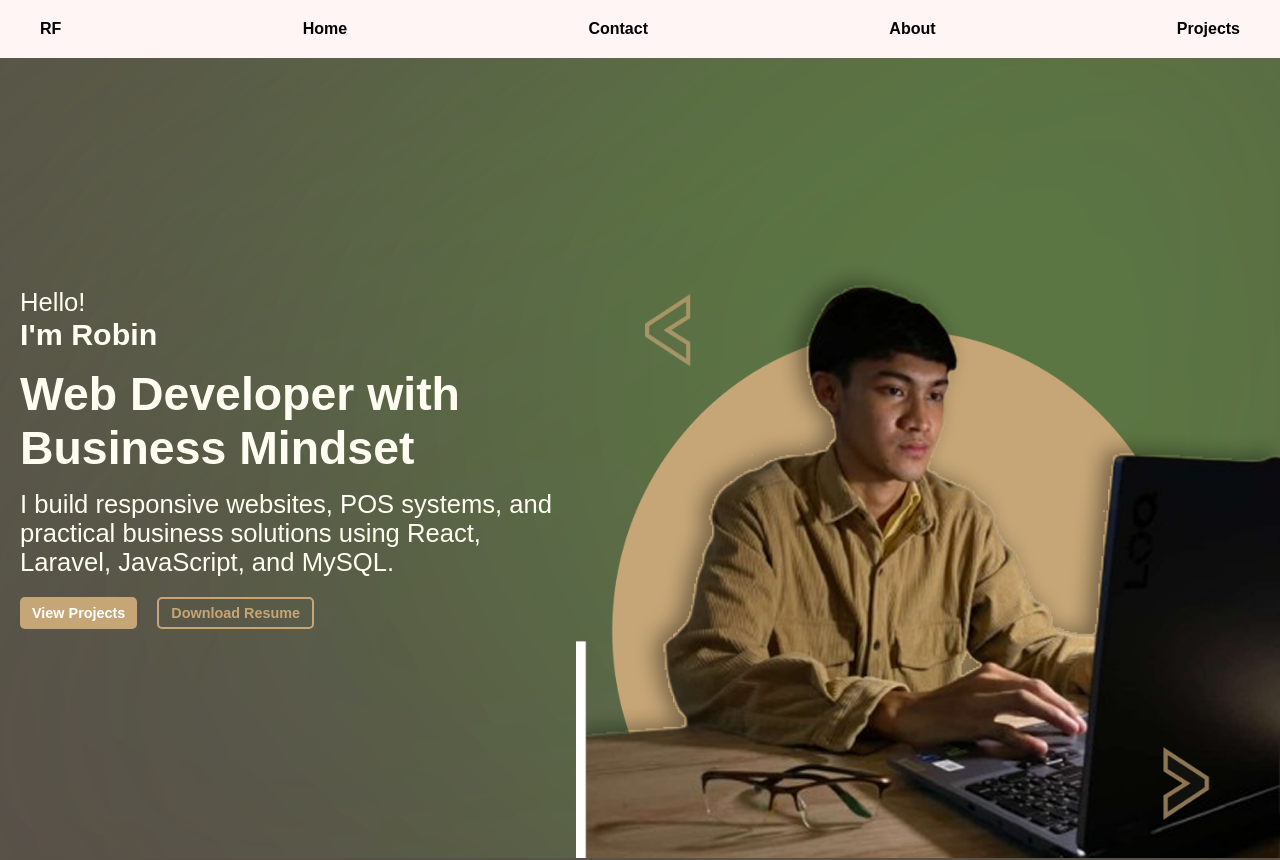
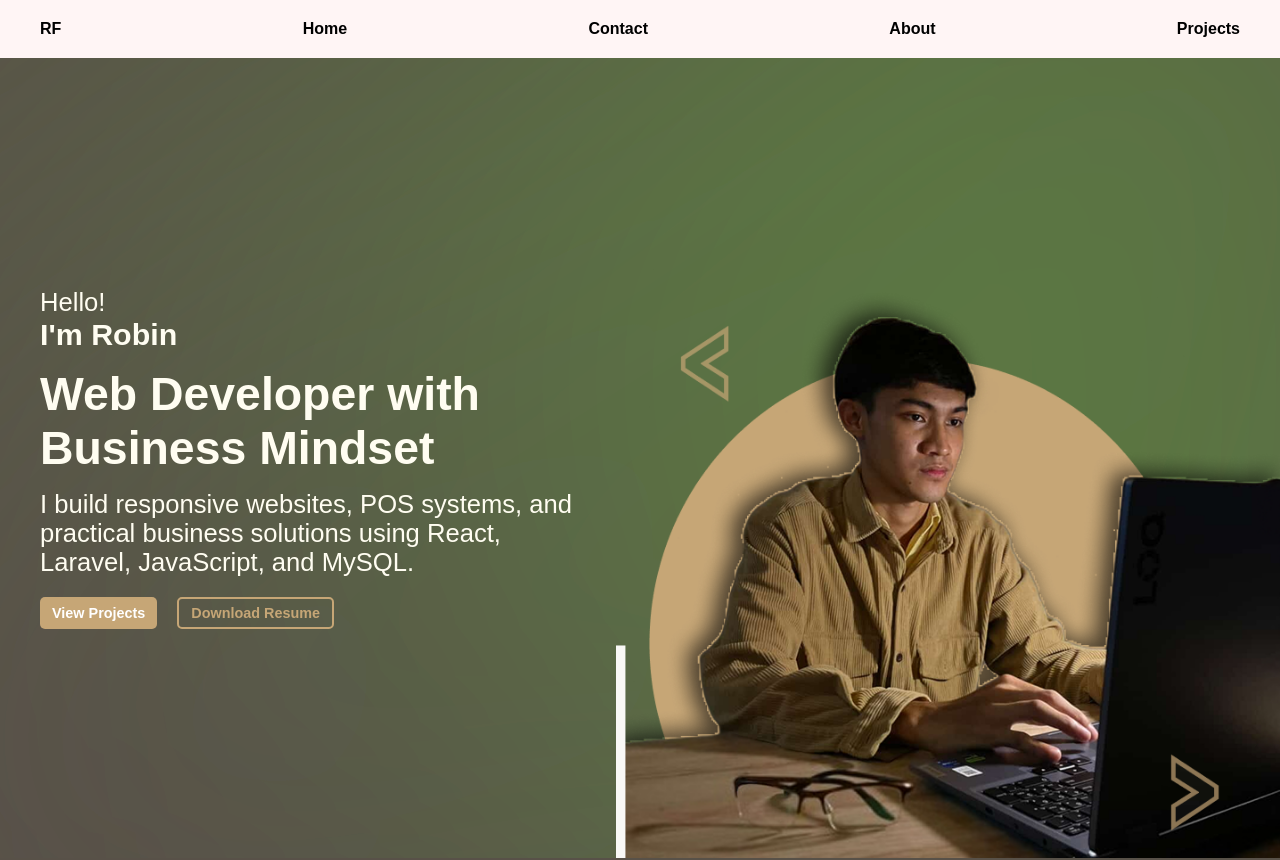
Before and after one commit to Fidel-Robin/Portfolio-Website, a React (Vite) app: page / in a window 1280 px wide. Shown: the top 860 px of the page. Built offline with nearby package versions, Linux system fonts and the light colour scheme.

Commit message:
update hero

```diff
--- a/src/components/Hero.css
+++ b/src/components/Hero.css
@@ -90,6 +90,7 @@
 @media (min-width: 768px) {
   .hero {
     .hero-text {
+      padding: 40px 10px 20px 40px;
       max-width: 768px;
        p {
         font-size: 1.6rem;
@@ -128,6 +129,8 @@
 
 @media (min-width: 1024px) {
   .hero {
+    /* padding-top: 100px; */
+    /* background-color: red; */
     flex-direction: row;
     height: 100vh;
 
@@ -135,6 +138,8 @@
       width: 45%;
       max-width: none;
       text-align: left;
+      padding: 20px 0px 20px 40px;
+
     }
 
     .hero-image {
@@ -142,6 +147,7 @@
       display: flex;
       justify-content: flex-end;
       align-items: end;
+      padding-left: 40px;
       img {
         width: 100%;
         height: auto;
--- a/src/index.css
+++ b/src/index.css
@@ -44,6 +44,6 @@ html {
 }
 
 body{
-  background-color: var(--grey);
+  /* background-color: var(--grey); */
   /* color: white; */
 }
```
Also changed, not shown: public/hero-img-2.png (added), public/hero-img.png.
